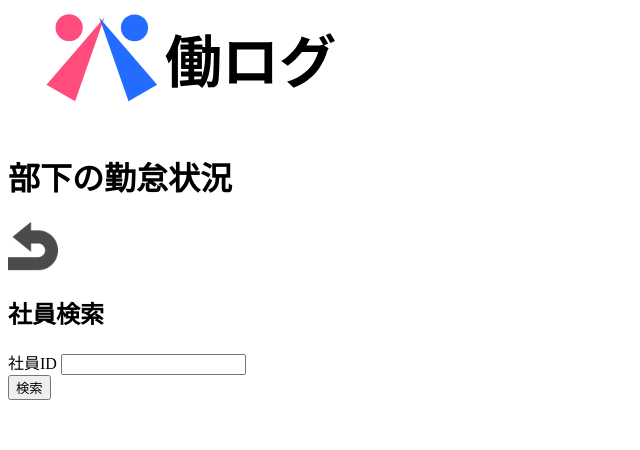
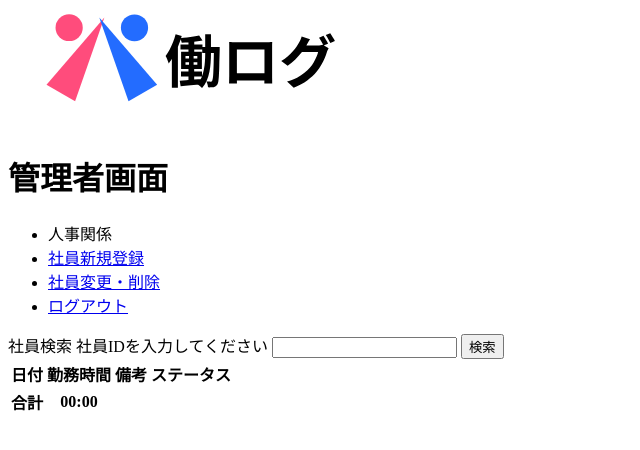
Before and after one commit to D-Hackathon/TimeCard, a Django app: page /managers/worklogs/ in a window 1280 px wide. Shown: the top 450 px of the page, without its empty margins (0-640 px from the left). Run offline with Django 5.2, Linux system fonts and the light colour scheme; the visitor is signed in with stand-in values (Sample User, id 1); lists and menus that the app fills with data are empty.

Commit message:
admin_setting.html調整中

```diff
--- a/app/managers/views.py
+++ b/app/managers/views.py
@@ -105,7 +105,7 @@ class UserEditView(LoginRequiredMixin, UserPassesTestMixin, View):
         })
 
 class TeamWorkLogAdminView(LoginRequiredMixin,UserPassesTestMixin, View):
-    template_name = r"admin/admin_setting_test.html"
+    template_name = r"admin/admin_setting.html"
 
     def test_func(self):
         u = self.request.user
--- a/app/templates/admin/admin_setting.html
+++ b/app/templates/admin/admin_setting.html
@@ -1,5 +1,7 @@
 {% extends "base_admin.html" %}
+
 {% load static %}
+{% load timeformat %}
 {% block title %}管理者画面{% endblock %}
 {% block page_title %}管理者画面{% endblock %}
 
@@ -12,17 +14,17 @@
     <nav class="side-nav">
         <ul>
             <li><span>人事関係</span></li>
-            <li><a class="btn-nav" href="{% url 'admin:admin_employee' %}">社員新規登録</a></li>
-            <li><a class="btn-nav" href="{% url 'admin:admin_edit_employee' %}">社員変更・削除</a></li>
-            <li><a class="btn-nav btn-logout" href="{% url 'accounts:login' %}">ログアウト</a></li>
+            <li><a class="btn-nav" href="{% url 'accounts:add_user' %}">社員新規登録</a></li>
+            <li><a class="btn-nav" href="{% url 'managers:user_edit' %}">社員変更・削除</a></li>
+            <li><a class="btn-nav btn-logout" href="{% url 'accounts:logout' %}">ログアウト</a></li>
         </ul>
     </nav>
 
     <main class="main">
-
-        <form method="get" action="" class="query-form">
+        <form method="get" class="query-form">
             <label>社員検索</label>
-            <input type="text" class="input" name="query" placeholder="社員IDを入力してください" value="{{ request.GET.query|default:''}}">
+            <label for="{{ form.employee_id.id_for_label }}">社員IDを入力してください</label>
+            {{ form.employee_id }}
             <button type="submit" class="btn-query">検索</button>
         </form>
 
@@ -37,22 +39,22 @@
                     </tr>
                 </thead>
                 <tbody>
-                    {% for record in month_records %}<!--1ヶ月分の勤務実績を引っ張ってきたいです-->
+                    {% for d in days %}
                     <tr>
                         <td>
-                                <a href="{% url 'admin:admin_daily_request' %}?date={{ record.work_date|date:'Y-m-d' }}"><!--選択した日付のadmin_daily_requestに遷移したい-->
-                                    {{ record.work_date|date:"m/d" }}
+                            <a
+                                href="{% url 'managers:admin_worklogs_day' target_user.employee_id d.date|date:'Y-m-d' %}">
+                                {{ d.date }}
                             </a>
                         </td>
-                            <td>{{ record.total_work_minutes|default:""}}</td>
                         <td>
-                                {% if record.note %}
-                                    ○
+                            {% if d.end %}
+                            {{ d.start|date:"H:i" }}-{{ d.end|date:"H:i" }}
                             {% else %}
-                                    -
+                            {{ d.start|date:"H:i" }}-—
                             {% endif %}
                         </td>
-                            <td>{{ record.status_id|default:"" }}</td>
+                        <td>{{ d.status_label }}</td>
                     </tr>
                     {% endfor %}
                 </tbody>
@@ -60,9 +62,8 @@
                 <tfoot>
                     <tr>
                         <th>合計</th>
-                        <td>{{ month_total_work_time|default:"" }}</td><!--ここのトータルは月の合計を表示させたいです-->
-                        <td></td>
-                        <td></td>
+                        <th>{{ total_minutes|hhmm }}</th>
+                        <th></th>
                     </tr>
                 </tfoot>
             </table>
--- a/app/templates/admin/admin_setting_test.html
+++ b/app/templates/admin/admin_setting_test.html
@@ -22,7 +22,7 @@
 <h2>社員検索</h2>
 <form method="get">
     <div class="form-row">
-        <label for="{{ form.employee_id.id_for_label }}">社員ID</label>
+        <label for="{{ form.employee_id.id_for_label }}">社員IDを入力してください</label>
         {{ form.employee_id }}
     </div>
     <button type="submit">検索</button>
```
Lines whose indentation alone changed are shown as unchanged.
